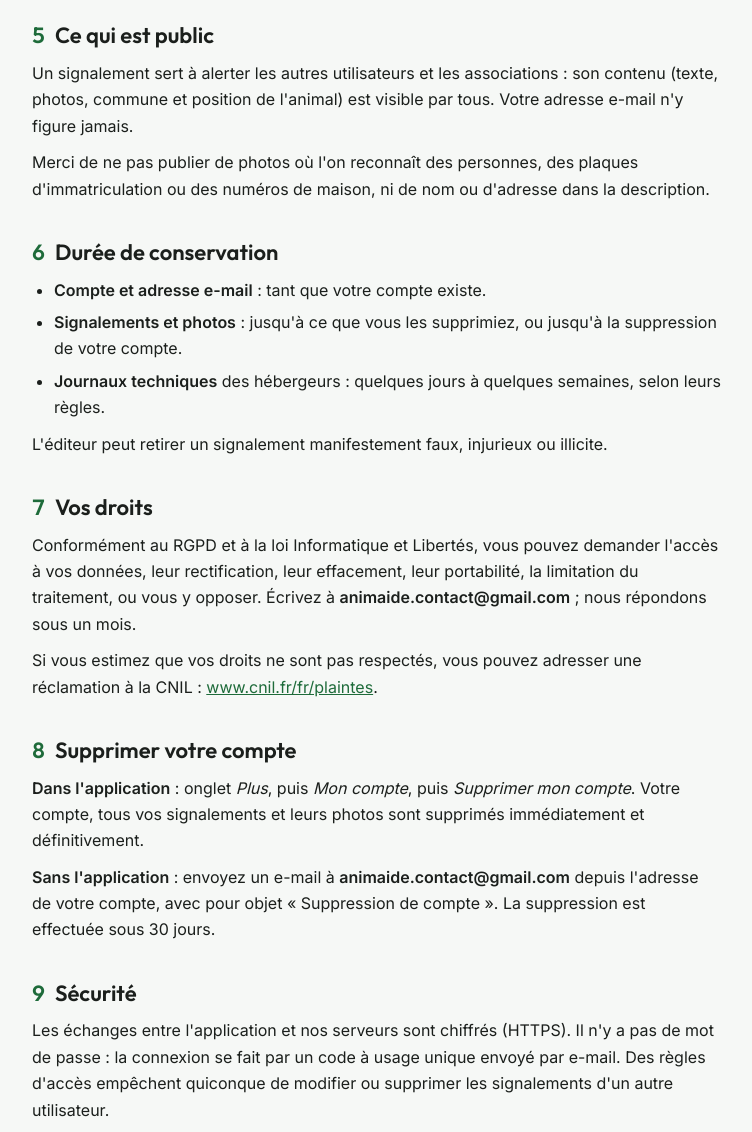
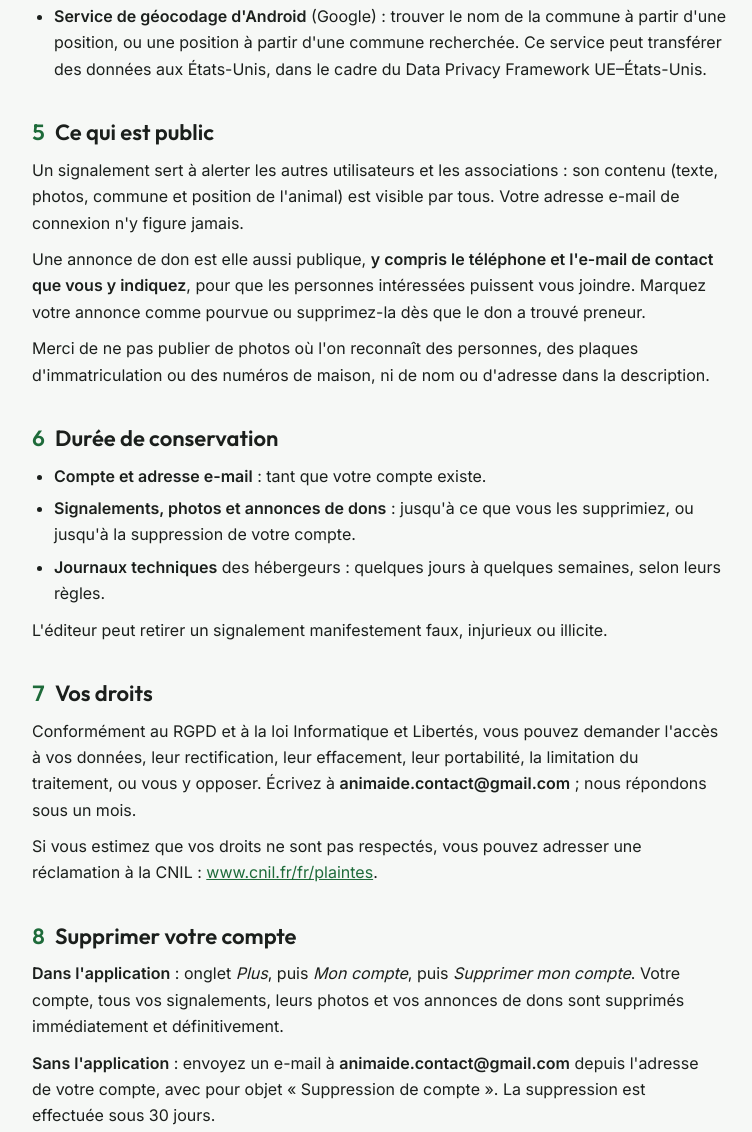
Before and after one commit to smyli84/animaide-site, a plain HTML site: page politique-de-confidentialite.html in a window 1280 px wide. Shown: the part 2231-3363 px from the top of the page, without its empty margins (244-996 px from the left). Drawn offline with Linux system fonts and the light colour scheme.

Commit message:
Politique de confidentialité : annonces de dons
Co-Authored-By: Claude Opus 5.5 <noreply@anthropic.com>
Claude-Session: https://claude.ai/code/session_01VYeb6G9dGPUyxWMjmLYfov

```diff
--- a/politique-de-confidentialite.html
+++ b/politique-de-confidentialite.html
@@ -116,6 +116,7 @@ footer { border-top: 1px solid var(--trait); padding-top: 18px; color: var(--gri
         <tr><td>Contenu des signalements</td><td>Type de signalement, animal, titre, description, commune, statut et date.</td><td><span class="pastille">Public</span> tous les utilisateurs</td></tr>
         <tr><td>Position de l'animal</td><td>Le point que vous placez sur la carte lors d'un signalement.</td><td><span class="pastille">Public</span> tous les utilisateurs</td></tr>
         <tr><td>Photos</td><td>Les photos que vous ajoutez à un signalement (réduites avant envoi).</td><td><span class="pastille">Public</span> tous les utilisateurs</td></tr>
+        <tr><td>Annonces de dons</td><td>Ce que vous donnez ou cherchez (titre, description, catégorie, commune) et les coordonnées de contact que <strong>vous choisissez</strong> d'indiquer : téléphone et/ou e-mail.</td><td><span class="pastille">Public</span> tous les utilisateurs</td></tr>
         <tr><td>Position de votre téléphone</td><td>Afficher votre commune, trier les signalements par distance, préremplir le lieu d'un signalement et, si vous les activez, les alertes. La dernière position est gardée <strong>sur votre téléphone uniquement</strong>.</td><td>Non envoyée à nos serveurs</td></tr>
         <tr><td>Données techniques</td><td>Adresse IP et journaux techniques conservés par nos hébergeurs pour faire fonctionner et sécuriser le service.</td><td>Hébergeurs</td></tr>
       </tbody>
@@ -127,7 +128,7 @@ footer { border-top: 1px solid var(--trait); padding-top: 18px; color: var(--gri
 <section id="bases">
   <h2><span class="num">3</span> Pourquoi et sur quelle base</h2>
   <ul>
-    <li><strong>Fournir le service</strong> (compte, signalements, photos) : exécution des conditions d'utilisation que vous acceptez en utilisant l'application (article 6.1.b du RGPD).</li>
+    <li><strong>Fournir le service</strong> (compte, signalements, photos, annonces de dons) : exécution des conditions d'utilisation que vous acceptez en utilisant l'application (article 6.1.b du RGPD).</li>
     <li><strong>Localisation et notifications</strong> : votre consentement, donné par les autorisations Android. Vous pouvez le retirer à tout moment dans les réglages du téléphone.</li>
     <li><strong>Lutter contre les abus</strong> et sécuriser le service : intérêt légitime de l'éditeur (article 6.1.f du RGPD).</li>
   </ul>
@@ -147,7 +148,8 @@ footer { border-top: 1px solid var(--trait); padding-top: 18px; color: var(--gri
 
 <section id="public">
   <h2><span class="num">5</span> Ce qui est public</h2>
-  <p>Un signalement sert à alerter les autres utilisateurs et les associations : son contenu (texte, photos, commune et position de l'animal) est visible par tous. Votre adresse e-mail n'y figure jamais.</p>
+  <p>Un signalement sert à alerter les autres utilisateurs et les associations : son contenu (texte, photos, commune et position de l'animal) est visible par tous. Votre adresse e-mail de connexion n'y figure jamais.</p>
+  <p>Une annonce de don est elle aussi publique, <strong>y compris le téléphone et l'e-mail de contact que vous y indiquez</strong>, pour que les personnes intéressées puissent vous joindre. Marquez votre annonce comme pourvue ou supprimez-la dès que le don a trouvé preneur.</p>
   <p>Merci de ne pas publier de photos où l'on reconnaît des personnes, des plaques d'immatriculation ou des numéros de maison, ni de nom ou d'adresse dans la description.</p>
 </section>
 
@@ -155,7 +157,7 @@ footer { border-top: 1px solid var(--trait); padding-top: 18px; color: var(--gri
   <h2><span class="num">6</span> Durée de conservation</h2>
   <ul>
     <li><strong>Compte et adresse e-mail</strong> : tant que votre compte existe.</li>
-    <li><strong>Signalements et photos</strong> : jusqu'à ce que vous les supprimiez, ou jusqu'à la suppression de votre compte.</li>
+    <li><strong>Signalements, photos et annonces de dons</strong> : jusqu'à ce que vous les supprimiez, ou jusqu'à la suppression de votre compte.</li>
     <li><strong>Journaux techniques</strong> des hébergeurs : quelques jours à quelques semaines, selon leurs règles.</li>
   </ul>
   <p>L'éditeur peut retirer un signalement manifestement faux, injurieux ou illicite.</p>
@@ -169,7 +171,7 @@ footer { border-top: 1px solid var(--trait); padding-top: 18px; color: var(--gri
 
 <section id="suppression">
   <h2><span class="num">8</span> Supprimer votre compte</h2>
-  <p><strong>Dans l'application</strong> : onglet <em>Plus</em>, puis <em>Mon compte</em>, puis <em>Supprimer mon compte</em>. Votre compte, tous vos signalements et leurs photos sont supprimés immédiatement et définitivement.</p>
+  <p><strong>Dans l'application</strong> : onglet <em>Plus</em>, puis <em>Mon compte</em>, puis <em>Supprimer mon compte</em>. Votre compte, tous vos signalements, leurs photos et vos annonces de dons sont supprimés immédiatement et définitivement.</p>
   <p><strong>Sans l'application</strong> : envoyez un e-mail à <strong>animaide.contact@gmail.com</strong> depuis l'adresse de votre compte, avec pour objet « Suppression de compte ». La suppression est effectuée sous 30 jours.</p>
 </section>
 
```
